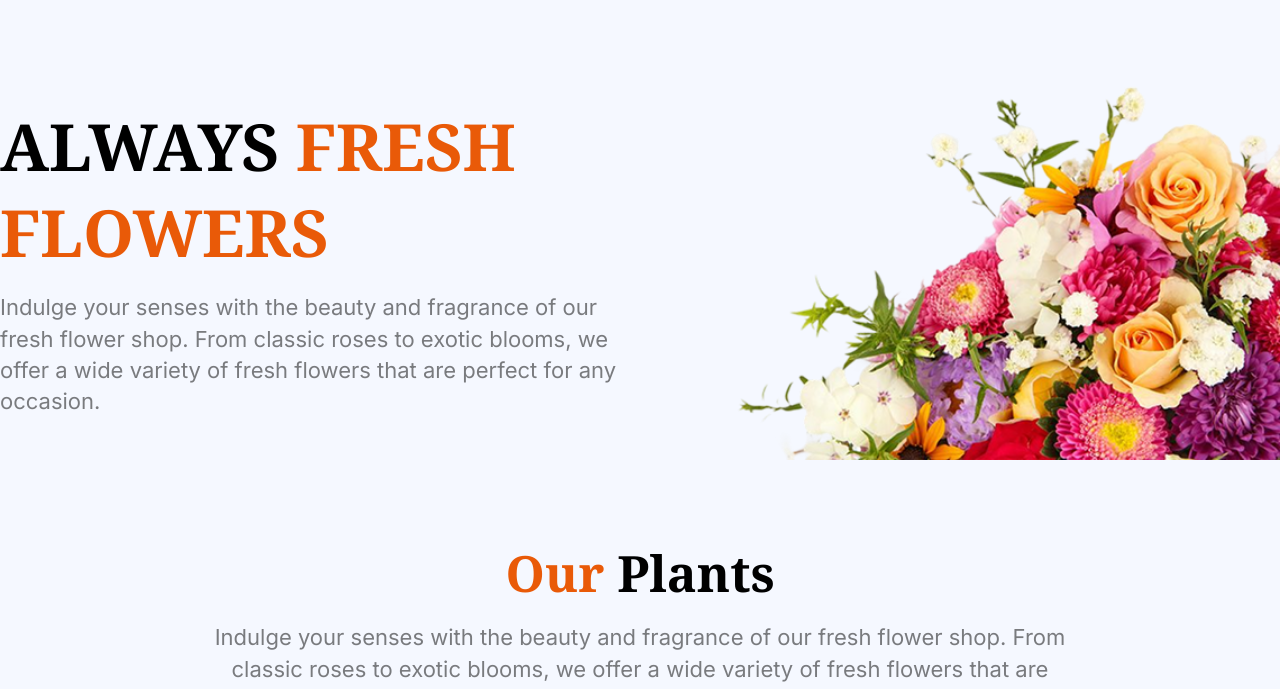
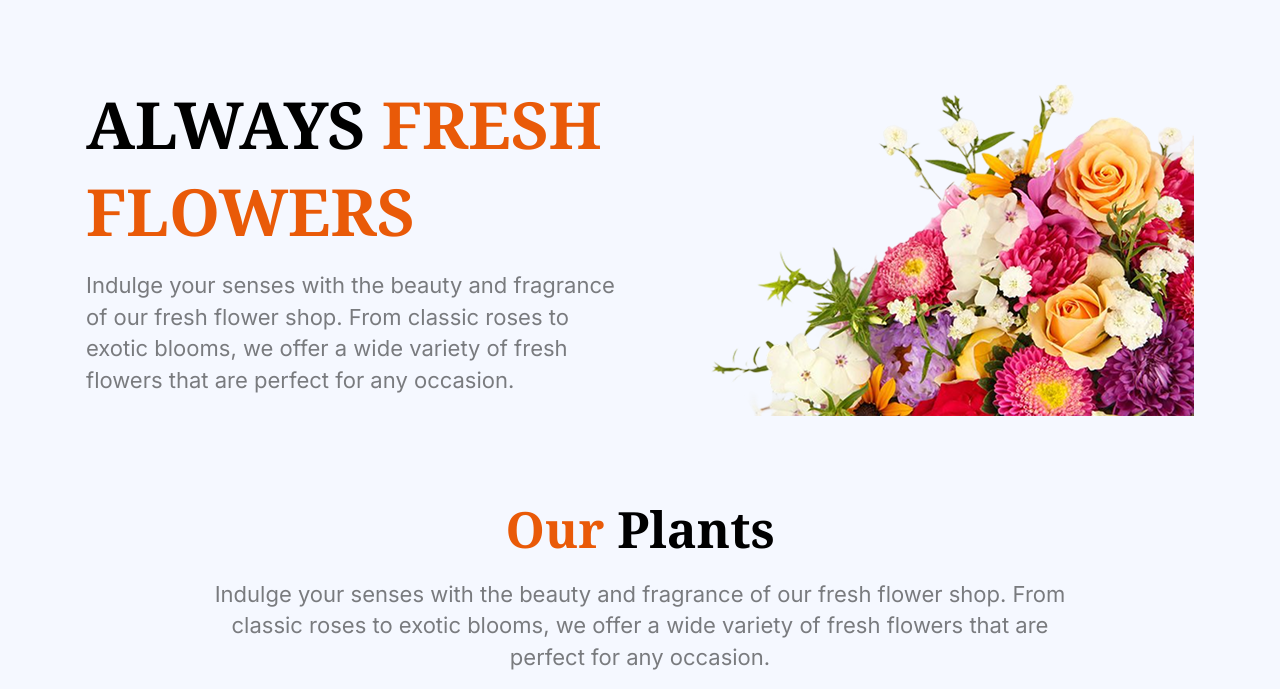
Before and after one commit to ashiqurrahman696/flower-market, a plain HTML site: page index.html in a window 1280 px wide. Shown: the part 110-799 px from the top of the page. Drawn offline with nearby package versions, Linux system fonts and the light colour scheme.

Commit message:
For small devices, changed hero section width to full width and added padding in both sides of hero content.

```diff
--- a/index.html
+++ b/index.html
@@ -31,8 +31,8 @@
         </nav>
     </header>
     <main class="space-y-20 mt-10">
-        <section class="flex items-center justify-between max-lg:flex-col-reverse max-lg:gap-6">
-            <div class="flex-1">
+        <section class="lg:max-w-285 lg:mx-auto lg:px-4 flex items-center justify-between max-lg:flex-col-reverse max-lg:gap-6">
+            <div class="flex-1 max-lg:px-4">
                 <h1 class="font-noto-serif text-2xl lg:text-[65px] font-bold mb-4">ALWAYS <span class="text-[#e95a08]">FRESH<br>FLOWERS</span></h1>
                 <p class="font-inter text-sm lg:text-[22px] opacity-50">Indulge your senses with the beauty and fragrance of our fresh flower shop. From classic roses to exotic blooms, we offer a wide variety of fresh flowers that are perfect for any occasion. </p>
             </div>
```
